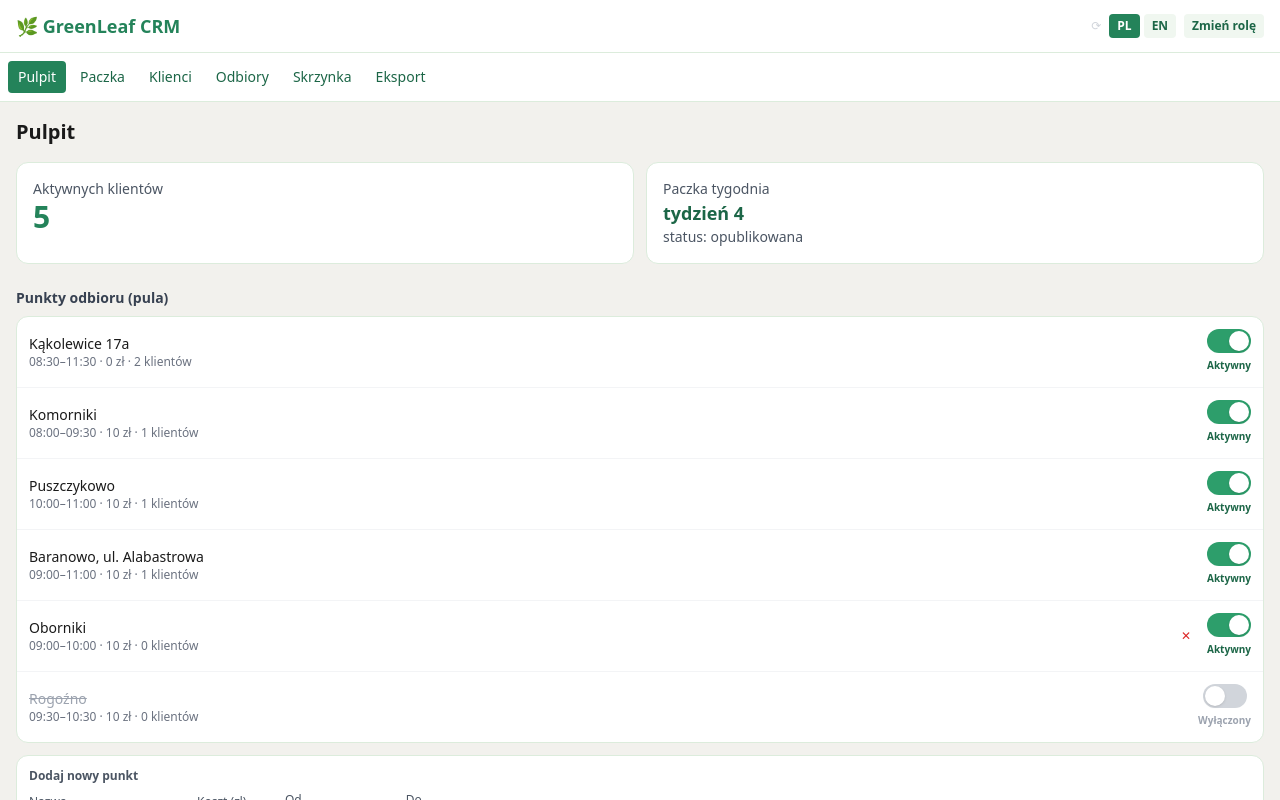
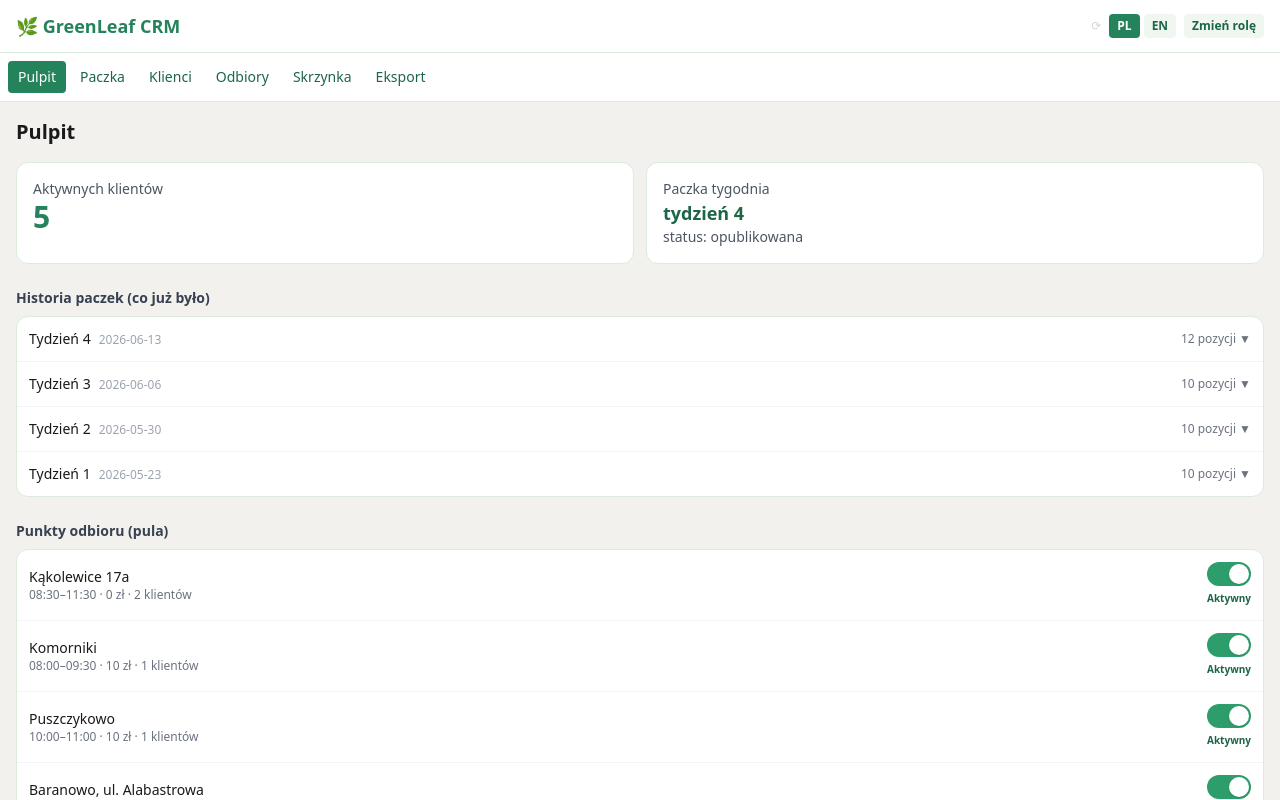
Before and after one commit to PawelSroczynski/greenleaf-crm, a Next.js app: page / in a window 1280 px wide. Both pictures are taken after a click on the button 640 px from the left and 225 px from the top of the page. Shown: the top 800 px of the page. Built offline with nearby package versions, Linux system fonts and the light colour scheme.

Commit message:
feat(F7): Pulpit — historia paczek + sklad
PackageHistory: lista tygodni (archiwum + biezacy), rozwiniecie pokazuje sklad
danej paczki. Uwaga Magdy: podglad paczek ktore juz byly i ich skladu. 133/133

```diff
--- a/components/AdminShell.tsx
+++ b/components/AdminShell.tsx
@@ -12,6 +12,7 @@ import { PickupList } from '@/components/admin/PickupList';
 import { ExportPanel } from '@/components/admin/ExportPanel';
 import { ClientsList } from '@/components/admin/ClientsList';
 import { PointsManager } from '@/components/admin/PointsManager';
+import { PackageHistory } from '@/components/admin/PackageHistory';
 import { InboxPanel } from '@/components/admin/InboxPanel';
 import { loadStore } from '@/lib/store';
 import { currentPickupWeek } from '@/lib/pickups';
@@ -64,6 +65,7 @@ function Dashboard() {
           </div>
         </div>
       )}
+      <PackageHistory />
       <PointsManager />
     </section>
   );
--- /dev/null
+++ b/components/admin/PackageHistory.tsx
@@ -0,0 +1,68 @@
+'use client';
+
+// components/admin/PackageHistory.tsx — Pulpit: historia paczek które już były + ich skład (uwaga Magdy F7).
+
+import { useEffect, useMemo, useState } from 'react';
+import { useTranslation } from 'react-i18next';
+import { loadStore } from '@/lib/store';
+import { itemsForPackage } from '@/lib/packages';
+import { pickupWeeks } from '@/lib/pickups';
+import type { Store } from '@/lib/types';
+
+export function PackageHistory() {
+  const { t } = useTranslation();
+  const [store, setStore] = useState<Store | null>(null);
+  const [openId, setOpenId] = useState<string | null>(null);
+
+  useEffect(() => {
+    setStore(loadStore());
+  }, []);
+
+  const weeks = useMemo(
+    () => (store ? [...pickupWeeks(store)].sort((a, b) => b.weekNumber - a.weekNumber) : []),
+    [store],
+  );
+  if (!store) return null;
+
+  const productName = (id: string) => store.products.find((p) => p.id === id)?.name ?? id;
+
+  return (
+    <section className="mt-6">
+      <h3 className="mb-2 text-sm font-semibold text-gray-700">{t('admin.history.title')}</h3>
+      <ul className="divide-y divide-gray-100 rounded-xl border border-leaf-100 bg-white">
+        {weeks.map((w) => {
+          const items = itemsForPackage(store, w.id);
+          const open = openId === w.id;
+          return (
+            <li key={w.id}>
+              <button
+                type="button"
+                onClick={() => setOpenId(open ? null : w.id)}
+                className="flex w-full items-center justify-between p-3 text-left text-sm hover:bg-leaf-50"
+              >
+                <span>
+                  <span className="font-medium">
+                    {t('admin.history.week', { week: w.weekNumber })}
+                  </span>
+                  <span className="ml-2 text-xs text-gray-400">{w.pickupDate}</span>
+                </span>
+                <span className="text-xs text-gray-500">
+                  {t('admin.history.itemCount', { n: items.length })} {open ? '▲' : '▼'}
+                </span>
+              </button>
+              {open && (
+                <ul className="list-disc px-8 pb-3 text-sm text-gray-700">
+                  {items.map((i) => (
+                    <li key={i.id}>
+                      {productName(i.productId)} — {i.quantity} {i.unit}
+                    </li>
+                  ))}
+                </ul>
+              )}
+            </li>
+          );
+        })}
+      </ul>
+    </section>
+  );
+}
--- a/locales/en.json
+++ b/locales/en.json
@@ -129,6 +129,11 @@
       "message": "message",
       "dateChangeBody": "Requests moving pickup from {{from}} to {{to}}",
       "markRead": "Mark as read"
+    },
+    "history": {
+      "title": "Package history (past weeks)",
+      "week": "Week {{week}}",
+      "itemCount": "{{n}} items"
     }
   },
   "client": {
--- a/locales/pl.json
+++ b/locales/pl.json
@@ -129,6 +129,11 @@
       "message": "wiadomość",
       "dateChangeBody": "Prośba o zmianę odbioru z {{from}} na {{to}}",
       "markRead": "Oznacz jako przeczytane"
+    },
+    "history": {
+      "title": "Historia paczek (co już było)",
+      "week": "Tydzień {{week}}",
+      "itemCount": "{{n}} pozycji"
     }
   },
   "client": {
```
Also changed, not shown: 2 other files (tests, documents, lock files or other folders).
